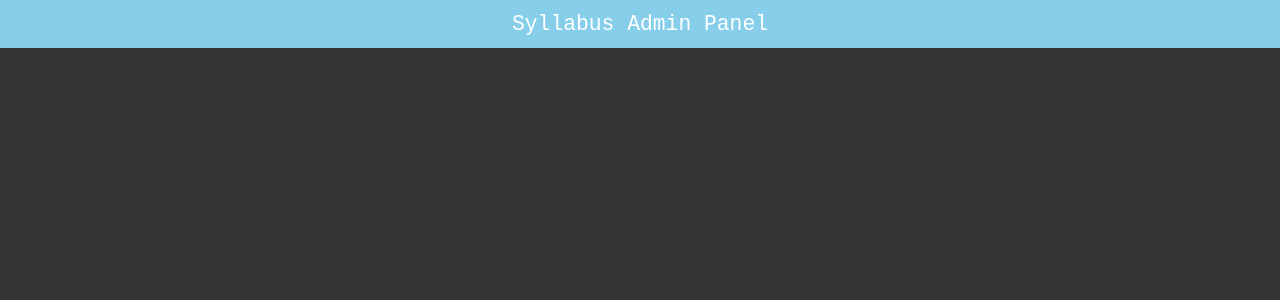
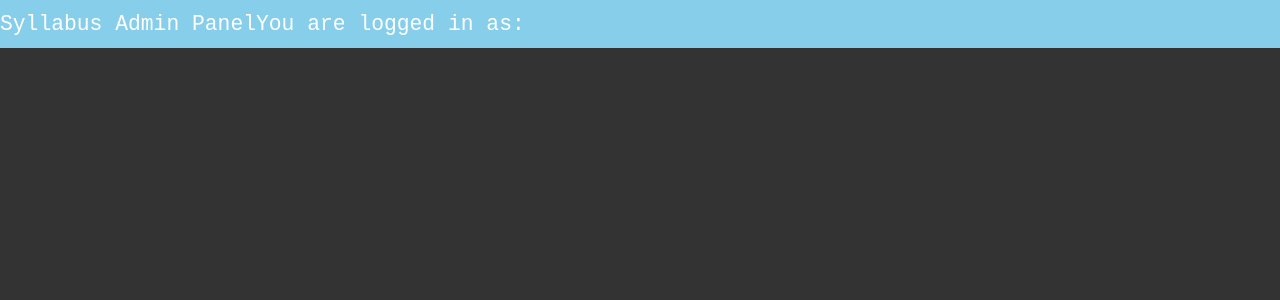
Before and after one commit to f0s3/syllabuspanel_react, a React (Create React App) app: page / in a window 1280 px wide. Shown: the top 300 px of the page. Built offline with nearby package versions, Linux system fonts and the light colour scheme.

Commit message:
#10 Added CSS for Header.js.

```diff
--- a/src/components/Header.js
+++ b/src/components/Header.js
@@ -4,6 +4,10 @@ import '../styles/Header.css';
 export default class Header extends Component {
   render() {
     return (
-      <p className="header">Syllabus Admin Panel</p>
+      <div className="header">
+      <p>Syllabus Admin Panel</p>
+      <p>You are logged in as:</p>
+      </div>
+
   )}
 }
--- a/src/styles/Header.css
+++ b/src/styles/Header.css
@@ -1,17 +1,16 @@
 .header {
 	background-color: skyblue;
+	display: flex;
+}
+.header > p {
 	font-size: 16pt;
 	font-family: Monospace;
 	margin: 0;
 	padding: 12px 0 12px 0;
 	text-align: center;
 	color: white;
-
 }
-.panels-bgrnd {
-	background-color: grey;
+.header > div {
+	flex-direction:row;
+	text-align: right;
 }
-h1 {
-	font-size: 20px;
-	font-family: monospace;
-}
```
